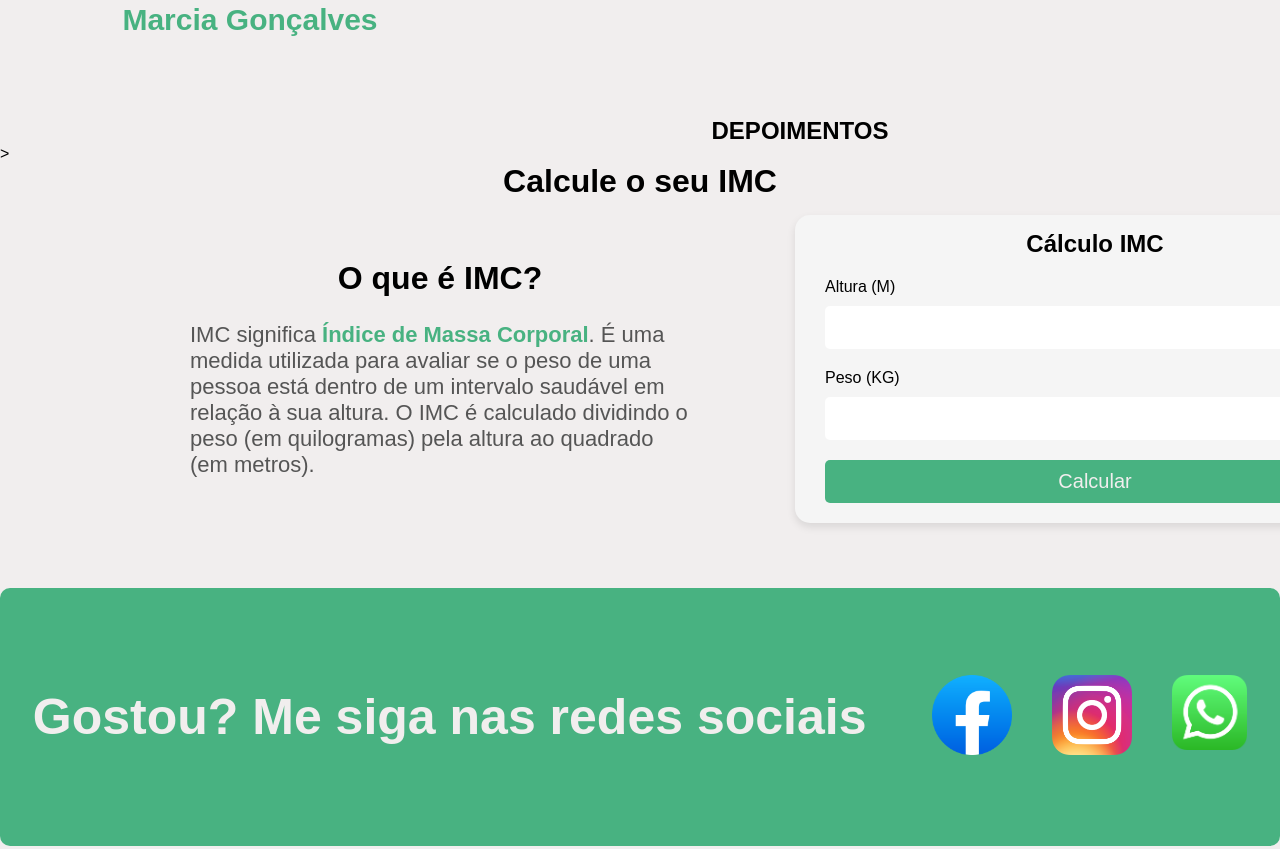
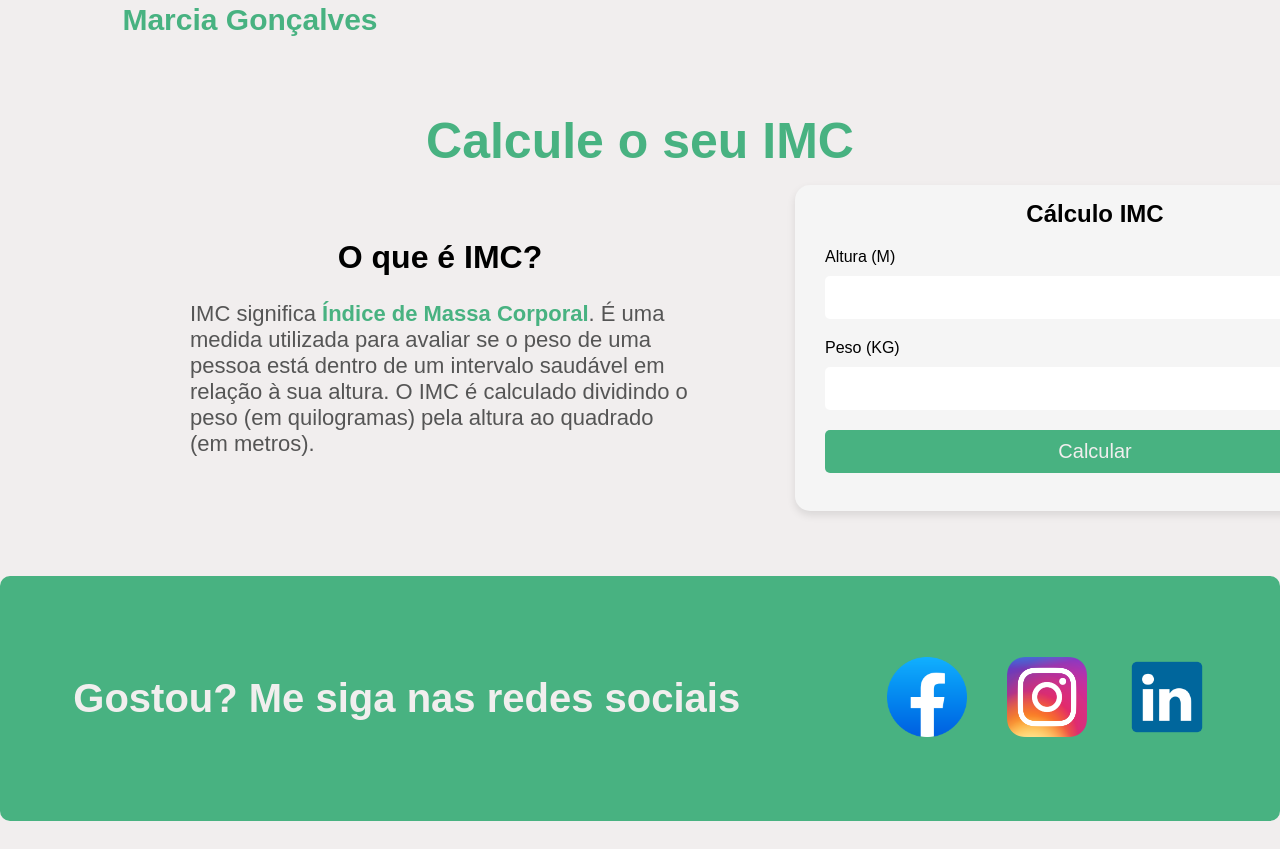
Before and after one commit to IsaqueCarlos28/Projeto-Senac, a plain HTML site: page index.html in a window 1280 px wide. Shown: the part 1445-2294 px from the top of the page. Drawn offline with Linux system fonts and the light colour scheme; a web font is replaced by a local one.

Commit message:
Ajustando o código

```diff
--- a/css/style.css
+++ b/css/style.css
@@ -7,6 +7,7 @@
     font-family: "Host Grotesk", sans-serif;
 }
 
+/* Ajusta a suavilidade ao clicar no cabeçalho */
 html {
 
     scroll-behavior: smooth;
@@ -25,7 +26,7 @@ body {
 }
 
 
-
+/* Cabeçalho */
 .logo img {
     width: 140px;
     margin-left: 100px;
@@ -148,6 +149,7 @@ a button:hover{
     padding-top: 95px;
     color: #555;
     max-width: 1600px;
+
 }
 
 #sectionSobre h1 {
@@ -169,18 +171,19 @@ a button:hover{
     font-size: 27px;
 }
 
+.sobreImg h1 {
 
-#sectionDepoimento{
-
-    display: flex;
-    justify-content: center;
-
+font-size: 90px;
 
 }
 
-.sobreImg h1 {
+#sessaoIMC {
+    padding-top: 75px;
+}
 
-font-size: 90px;
+.tituloIMC {
+    font-size: 25px;
+    color: #48b281;
 
 }
 
@@ -188,15 +191,6 @@ font-size: 90px;
 
     display: flex;
     justify-content: center;
-    margin-bottom: 0px;
-
-}
-
-#sectionDepoimento {
-
-    margin: auto;
-    padding-top: 80px;
-    width: 1600px;
 
 }
 
@@ -264,6 +258,12 @@ button {
     color: #f1eeee;
 }
 
+#resultado {
+
+    margin-bottom: 18px;
+
+}
+
 footer {
     color: #f1eeee;
     background: #737373;
@@ -271,7 +271,7 @@ footer {
 
 .contatosConteudo h1 {
 
-    font-size: 50px;
+    font-size: 40px;
     padding-top: 100px;
     padding-bottom: 100px;
     margin-left: 0px;
--- a/index.html
+++ b/index.html
@@ -19,8 +19,8 @@
                 <ul>
                     <li><a href="#mainSection">Home</a></li>
                     <li><a href="#sectionSobre">Sobre mim</a></li>
-                    <li><a href="#sectionDepoimento">Depoimentos</a></li>
-                    <li><a href="#contatosContainer">Contato</a></li>
+                    <li><a href="#sessaoIMC">IMC</a></li>
+                    <li><a href="#contatosContainer">Contatos</a></li>
                 </ul>
             </div>
         </nav>
@@ -60,7 +60,7 @@
                             de seus pacientes, sempre considerando suas necessidades individuais, estilo de vida e
                             condições de saúde.</p>
 
-                        <p> Como nutricionista criar, um plano alimentar adequado às suas necessidades é meu dever,
+                        <p> Como nutricionista, criar um plano alimentar adequado às suas necessidades é meu dever,
                             considerando suas
                             preferências, restrições alimentares, estilo de vida, rotina e objetivos, como perder peso,
                             ganhar massa muscular ou melhorar a saúde digestiva.</p>
@@ -68,23 +68,11 @@
                 </div>
             </section>
 
-            <section id="sectionDepoimento">
-
-                <div>
-                    <h1>DEPOIMENTOS</h1>
-                </div>
-
-                <div class="depoimentosImg">
-                </div>
-
-            </section>
         </main>
 
         <div id="sessaoIMC">
 
-            <div>><h1>Calcule o seu IMC</h1>
-            </div>
-
+            <div class="tituloIMC"><h1>Calcule o seu IMC</h1></div>
             <div class="imcContainer">
                 <div class="calcularIMCConteudo">
                     <h1>O que é IMC?</h1>
@@ -125,16 +113,15 @@
 
             <div class="redeConteudo">
                 <a href="https://pt-br.facebook.com/" target="_blank">
-                    <img src="img/imgFacebook.png" width="80"></a>
+                    <img src="img/imgFacebook.png" width="80px"></a>
 
 
                 <a href="https://www.instagram.com/" target="_blank">
-                    <img src="img/imgInstagram.png" width="80"></a>
+                    <img src="img/imgInstagram.png" width="80px"></a>
 
 
-                <a href="https://wa.me/5511999809417?text=Olá cliente! No que posso ajudar?" target="_blank">
-                    <img src="img/whatsAppimg.png" width="75px" alt="Fale comigo pelo WhatsApp"
-                        title="Fale comigo pelo WhatsApp"></a>
+                <a href="https://www.linkedin.com/" target="_blank">
+                    <img src="img/imgLinkedIn.png" width="80px"></a>
             </div>
         </div>
 
```
Also changed, not shown: img/imgLinkedIn.png (added).
